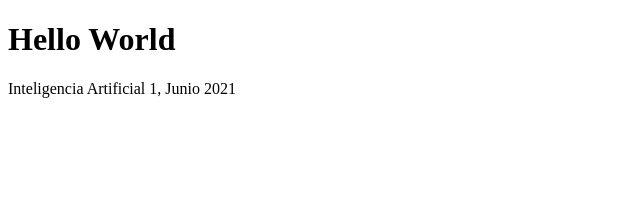
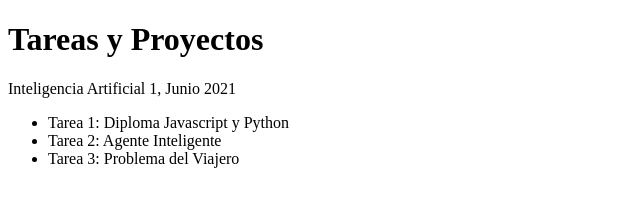
Before and after one commit to DianaJimenezA/dianajimeneza.github.io, a plain HTML site: page index.html in a window 1280 px wide. Shown: the whole page, without its empty margins (0-640 px from the left). Drawn offline with Linux system fonts and the light colour scheme.

Commit message:
Update index.html
Actualizacion de tareas

```diff
--- a/index.html
+++ b/index.html
@@ -1,7 +1,14 @@
 <!DOCTYPE html>
 <html>
 <body>
-<h1>Hello World</h1>
+<h1>Tareas y Proyectos</h1>
 <p>Inteligencia Artificial 1, Junio 2021</p>
+<p>
+    <ul>
+        <li>Tarea 1: Diploma Javascript y Python</li>
+        <li>Tarea 2: Agente Inteligente</li>
+        <li>Tarea 3: Problema del Viajero</li>
+    </ul>
+</p>
 </body>
 </html>
```
